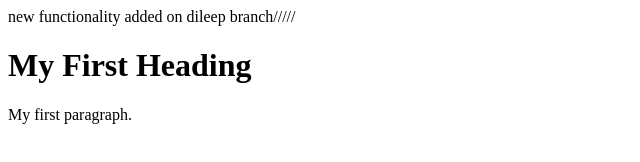
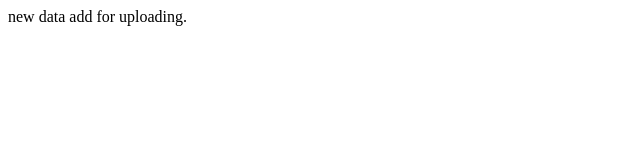
Before and after one commit to dileepchoutha/Test-1, a plain HTML site: page index.html in a window 1280 px wide. Shown: the whole page, without its empty margins (0-640 px from the left). Drawn offline with Linux system fonts and the light colour scheme.

Commit message:
updation done

```diff
--- a/index.html
+++ b/index.html
@@ -1,18 +1,9 @@
-<html>
+
 <title>
 git home
 </title>
 <body>
-</body>
-</html>
-<?>new functionality added on dileep branch/////
 <!DOCTYPE html>
 <html>
 <body>
-
-<h1>My First Heading</h1>
-
-<p>My first paragraph.</p>
-
-</body>
-</html>
+new data add for uploading.
```
